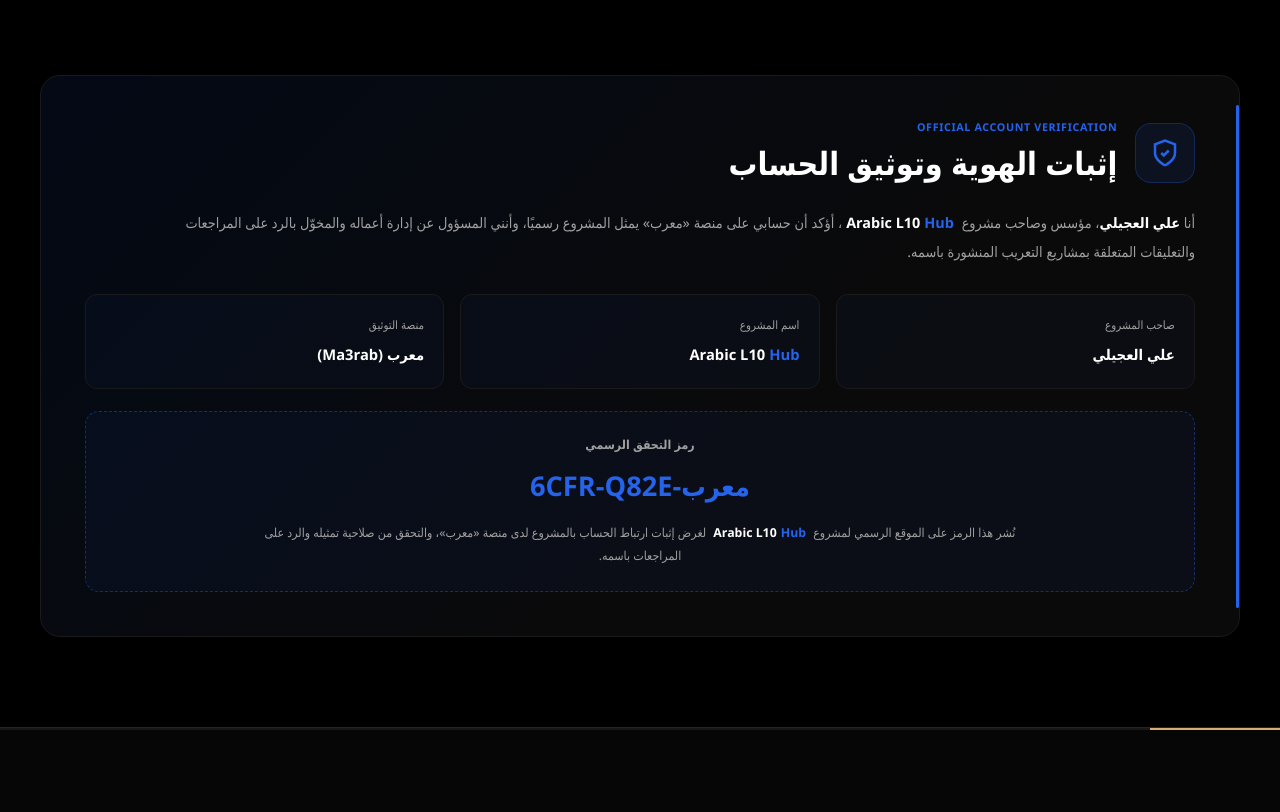
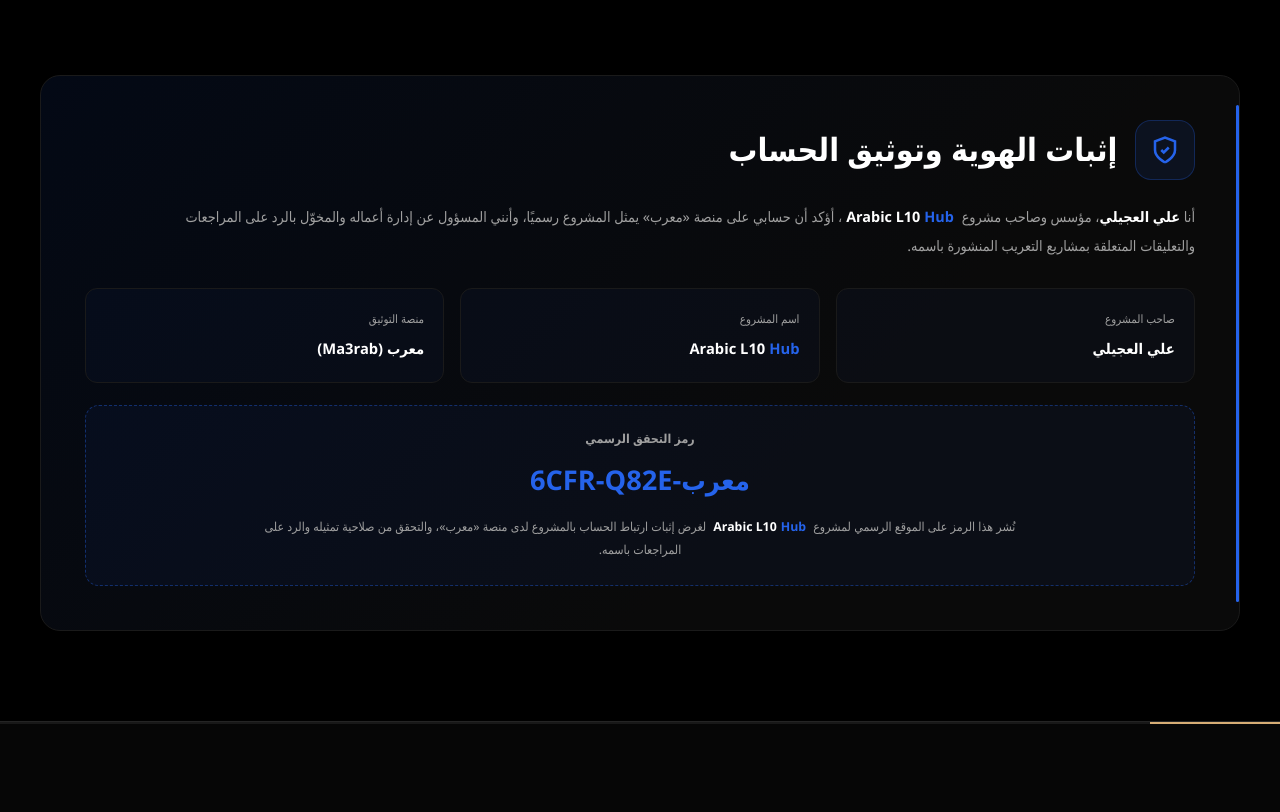
Before and after one commit to AliAl-ojeely/Arabic-L10-Hub, a React (Vite) app: page /#/about in a window 1280 px wide. Shown: the part 2760-3572 px from the top of the page. Built offline with nearby package versions, Linux system fonts and the light colour scheme; sample sign-in values are in the browser's storage.

Commit message:
remove verificationEyebrow from about page

```diff
--- a/src/pages/About/About.jsx
+++ b/src/pages/About/About.jsx
@@ -366,9 +366,6 @@ const About = () => {
               </div>
 
               <div className={styles.verificationHeading}>
-                <span className={styles.verificationEyebrow}>
-                  OFFICIAL ACCOUNT VERIFICATION
-                </span>
                 <h2 id="ma3rab-verification-title">
                   إثبات الهوية وتوثيق الحساب
                 </h2>
--- a/src/pages/About/About.module.css
+++ b/src/pages/About/About.module.css
@@ -965,16 +965,6 @@
     min-width: 0;
 }
 
-.verificationEyebrow {
-    display: block;
-    margin-bottom: 0.45rem;
-    color: var(--accent-color);
-    font-size: 0.67rem;
-    font-weight: 800;
-    letter-spacing: 0.06em;
-    direction: ltr;
-    text-align: right;
-}
 
 .verificationHeading h2 {
     margin: 0;
```
